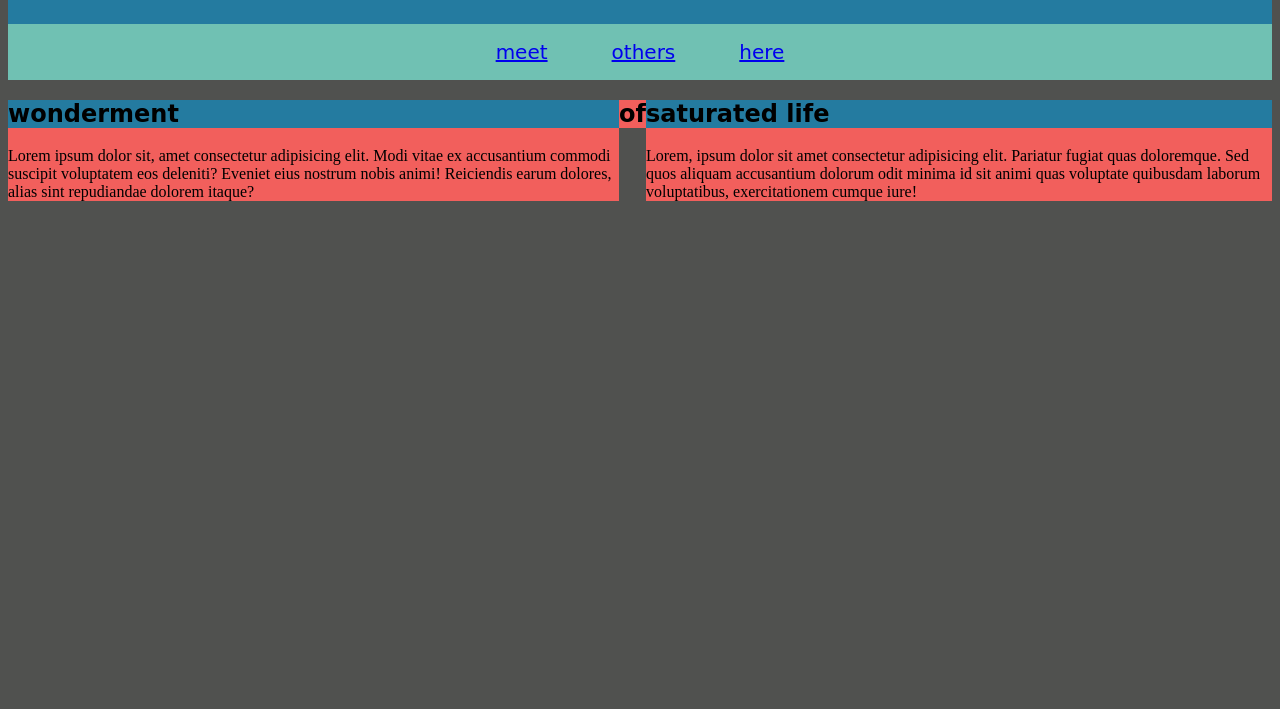
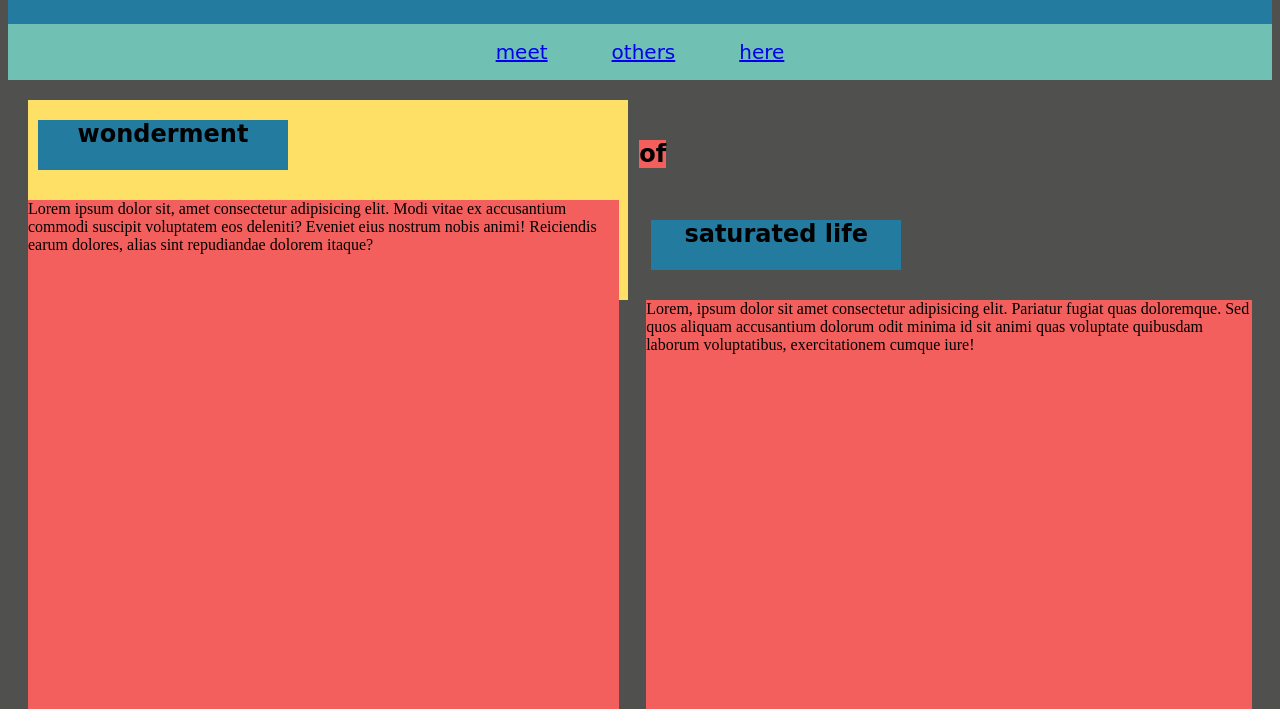
Before and after one commit to Spenn0/Sonder-, a plain HTML site: page index.html in a window 1280 px wide. Shown: the part 91-800 px from the top of the page. Drawn offline with Linux system fonts and the light colour scheme; a web font is replaced by a local one.

Commit message:
restructuring the layout

```diff
--- a/app.css
+++ b/app.css
@@ -43,6 +43,9 @@ section {
   padding-right: 2rem;
   font-size: 1.25rem;
 }
+.p-class-2 {
+  margin-top: 200px;
+}
 .nav-link {
   font-family: "Bungee Hairline", cursive, "Roboto", sans-serif;
   list-style-type: none;
@@ -61,19 +64,47 @@ section {
 }
 .subtitle {
   background-color: rgb(36, 123, 160);
+  margin-bottom: 5px;
+  text-align: center;
+  height: 50px;
+  width: 250px;
+  position: absolute;
+  z-index: 3;
+}
+.sub1 {
+  transform: translateX(10px);
+}
+.sub2 {
+  transform: translateY(100px) translateX(5px);
+}
+.section-container {
+  display: flex;
+  margin: 20px;
 }
 .left-div {
+  position: relative;
   background-color: rgb(242, 95, 92);
   display: flex-box;
+  height: 600px;
+  margin-top: 100px;
 }
 .right-div {
+  position: relative;
   background-color: rgb(242, 95, 92);
   display: flex-box;
+  height: 600px;
+  z-index: -3;
 }
 .yellow-box {
+  position: absolute;
+  width: 600px;
+  height: 200px;
+  z-index: -2;
   background-color: rgb(255, 224, 102);
   size: 5rem;
 }
 .mid-div {
   background-color: rgb(242, 95, 92);
+  transform: translateX(20px) translateY(20px);
+  /* transform: translateY(20px); */
 }
--- a/index.html
+++ b/index.html
@@ -1,15 +1,20 @@
 <!DOCTYPE html>
 <html lang="en">
-
   <head>
-    <meta charset="UTF-8">
-    <meta name="viewport" content="width=device-width, initial-scale=1.0">
+    <meta charset="UTF-8" />
+    <meta name="viewport" content="width=device-width, initial-scale=1.0" />
     <title>Sonder</title>
-    <link rel="stylesheet" href="app.css">
-    <link rel="preconnect" href="https://fonts.gstatic.com">
-    <link href="https://fonts.googleapis.com/css2?family=Bungee+Hairline&display=swap" rel="stylesheet">
-    <link rel="preconnect" href="https://fonts.gstatic.com">
-    <link href="https://fonts.googleapis.com/css2?family=Bungee&family=Roboto&display=swap" rel="stylesheet">
+    <link rel="stylesheet" href="app.css" />
+    <link rel="preconnect" href="https://fonts.gstatic.com" />
+    <link
+      href="https://fonts.googleapis.com/css2?family=Bungee+Hairline&display=swap"
+      rel="stylesheet"
+    />
+    <link rel="preconnect" href="https://fonts.gstatic.com" />
+    <link
+      href="https://fonts.googleapis.com/css2?family=Bungee&family=Roboto&display=swap"
+      rel="stylesheet"
+    />
   </head>
 
   <body>
@@ -28,20 +33,19 @@
         </header>
       </nav>
     </div>
-    <section>
+    <section class="section-container">
+      <h2 class="subtitle sub1">wonderment</h2>
       <div class="left-div-container">
         <div class="left-div">
-                <h2 class="subtitle">wonderment</h2>
-                <p>Lorem ipsum dolor sit, amet consectetur adipisicing elit. Modi vitae ex accusantium commodi
-                    suscipit
-                    voluptatem eos deleniti? Eveniet eius nostrum nobis animi! Reiciendis earum dolores, alias sint
-                    repudiandae
-                    dolorem itaque?</p>
+          <p class="p-class">
+            Lorem ipsum dolor sit, amet consectetur adipisicing elit. Modi vitae
+            ex accusantium commodi suscipit voluptatem eos deleniti? Eveniet
+            eius nostrum nobis animi! Reiciendis earum dolores, alias sint
+            repudiandae dolorem itaque?
+          </p>
         </div>
       </div>
-        <div class="yellow-box">
-
-        </div>
+      <div class="yellow-box"></div>
       <div class="mid-div-container">
         <div class="mid-div">
           <h2 class="mid-subtitle">of</h2>
@@ -49,16 +53,17 @@
       </div>
 
       <div class="right-div-container">
+        <h2 class="subtitle sub2">saturated life</h2>
         <div class="right-div">
-                <h2 class="subtitle">saturated life</h2>
-                <p>Lorem, ipsum dolor sit amet consectetur adipisicing elit. Pariatur fugiat quas doloremque.
-                    Sed quos aliquam
-                    accusantium dolorum odit minima id sit animi quas voluptate quibusdam laborum voluptatibus,
-                    exercitationem
-                    cumque iure!</p>
+          <p class="p-class-2">
+            Lorem, ipsum dolor sit amet consectetur adipisicing elit. Pariatur
+            fugiat quas doloremque. Sed quos aliquam accusantium dolorum odit
+            minima id sit animi quas voluptate quibusdam laborum voluptatibus,
+            exercitationem cumque iure!
+          </p>
         </div>
       </div>
     </section>
+    <script src="script.js"></script>
   </body>
-
 </html>
```
Also changed, not shown: script.js (added). Lines whose indentation alone changed are shown as unchanged.
